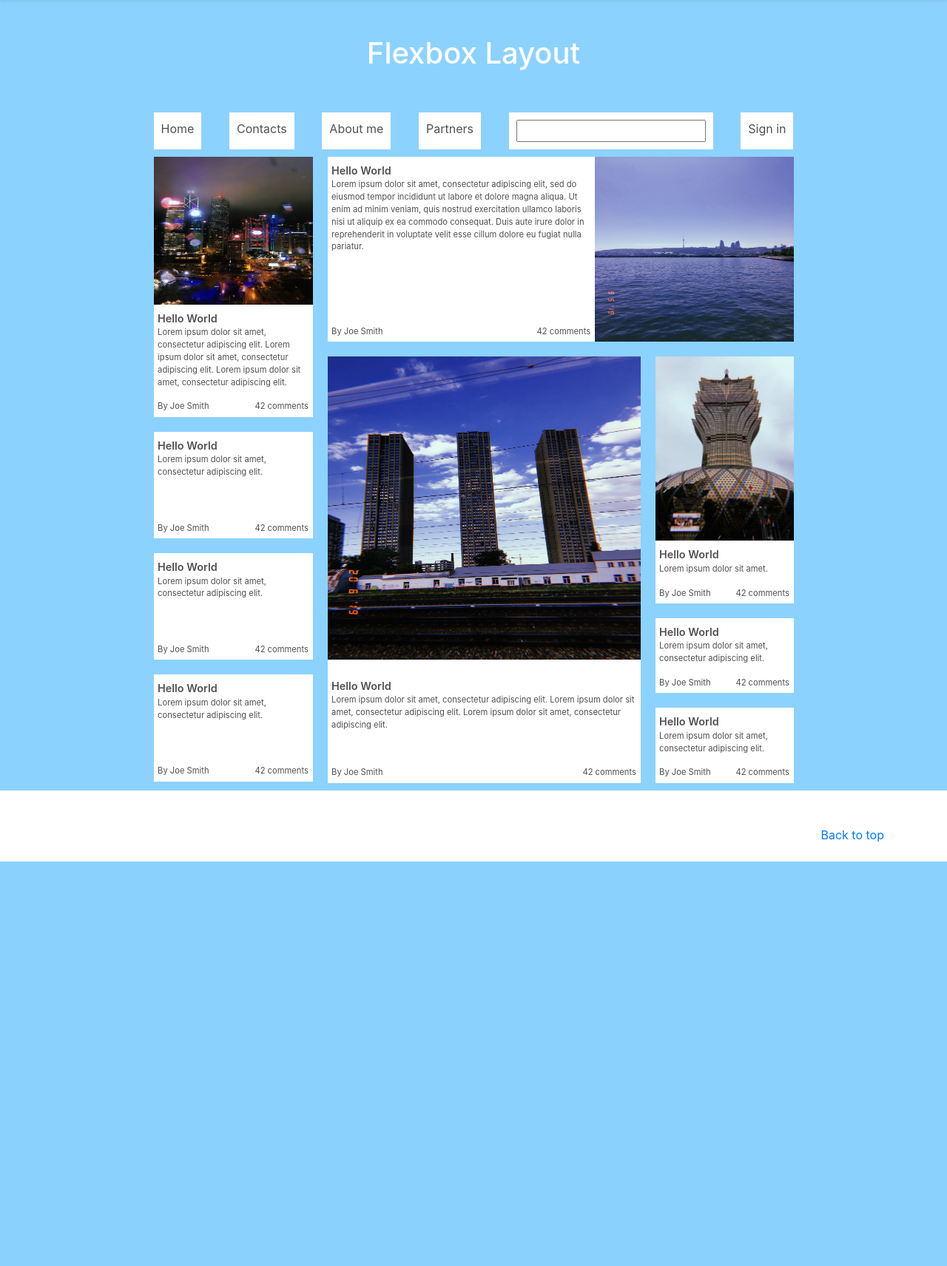
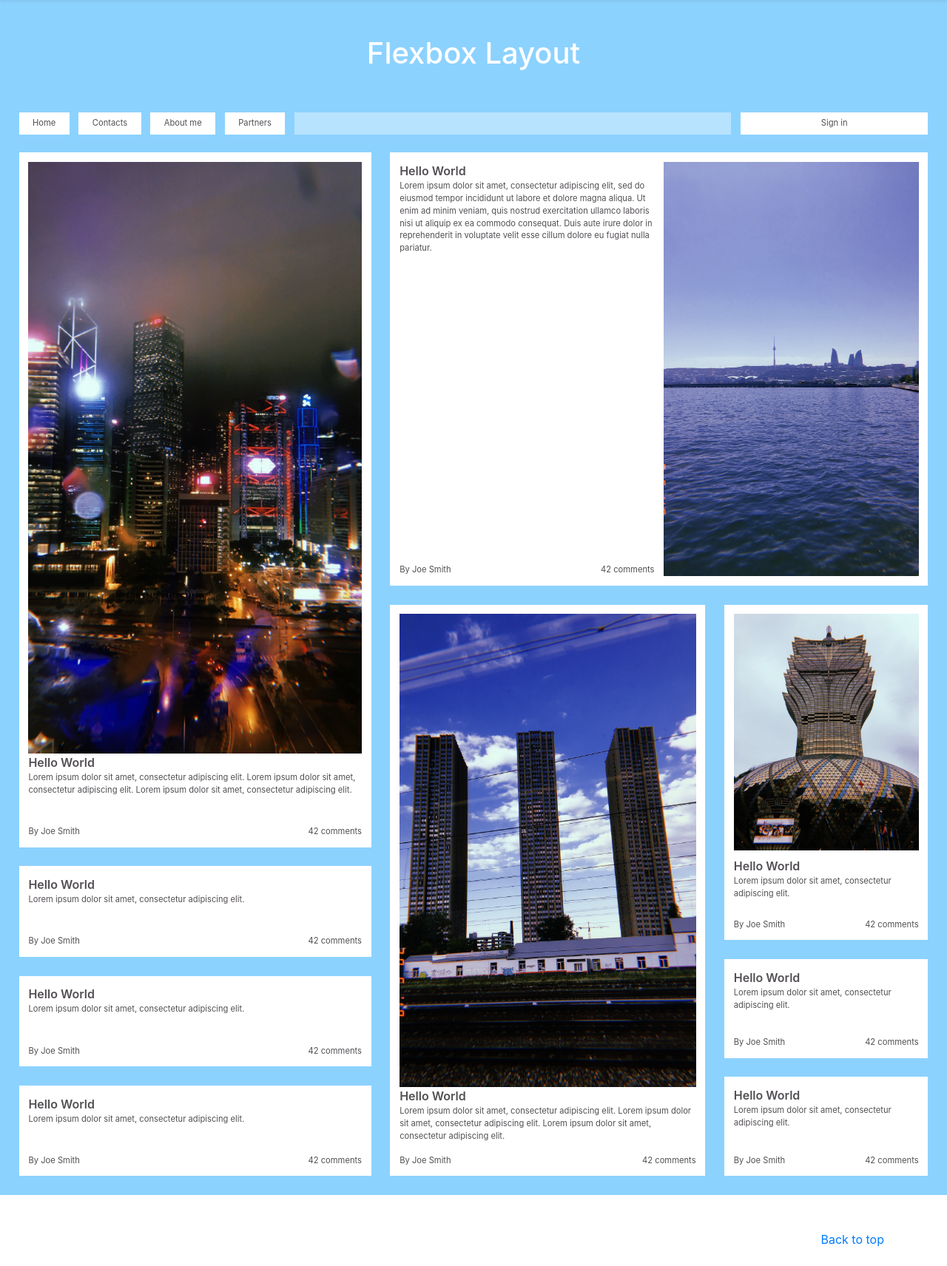
Before and after one commit to hugguh/test_digdes, a Python web app: template src/templates/flexboxLayout.html in a window 1280 px wide. Shown: the part 72-1784 px from the top of the page at 74% size. Before the commit the page ends 1237 px from the top, so only its background shows below. Run offline with Jinja, Linux system fonts and the light colour scheme; the template is opened without the code that fills it, so the values that code supplies are empty; some libraries are stand-ins or nearby versions.

Commit message:
Task 2 Done

```diff
--- a/src/static/css/flexboxlayout.css
+++ b/src/static/css/flexboxlayout.css
@@ -1,349 +1,313 @@
 
-.container .task3{
+.container_flex {
     display: flex;
+    flex-flow: row wrap;
+    height: auto;
     color: #534f54;
     font-size: 0.7rem;
-    padding: 0;
+    padding: 0 1vw 1vw 1vw;
     margin: 0;
-
 }
 
 .navigation {
-    list-style: none;
-
-    display: -webkit-box;
-    display: -moz-box;
-    display: -ms-flexbox;
-    display: -webkit-flex;
-    display: flex;
-
-    -webkit-flex-flow: row wrap;
-    justify-content: flex-end;
+    color: #534f54;
+    font-size: 0.7rem;
+    padding: 0 1.5vw 1.5vh 1.5vw;
+    margin: 0;
 }
 
-.navigation li {
-    background-color: #ffffff;
+.navigation .nav_item:hover {
+    background: #909090;
+    cursor: pointer;
 }
 
-.navigation a {
-    text-decoration: none;
-    display: block;
-    align-content: center;
-    color: #534f54;
+.card_img {
+    max-width: 100%;
 }
 
-.navigation li:hover {
-    background: #909090;
-}
-
-.cardPicTop, .sidePic {
-    margin: 10px;
-    background-color: white;
-}
-
-.cardLocal {
-    padding: 0.7em 0.5em 0.5em 0.5em;
-    margin: 10px;
-    background-color: white;
-}
-
-.cardLocalImg {
-    padding: 0.7em 0.5em 0.5em 0.5em;
-    background-color: white;
+.card_local {
+    background: #ffffff;
     display: flex;
-    flex-direction: column;
+    flex-flow: column;
     justify-content: space-between;
 }
 
-.cardLocalImgSecFrsrImg {
-    padding: 0.7em 0.5em 0.5em 0.5em;
-    background-color: white;
+.card_footer {
     display: flex;
-    flex-direction: column;
+    flex-flow: row;
     justify-content: space-between;
 }
 
-.imgAdaptiveTop {
-    display: block;
-    width: 100%;
-    height: auto;
-    max-height: 100%;
-    }
-
-.cardFooter {
-    display: flex;
-    justify-content: space-between;
+.card_head {
+    font-size: 1rem;
+    font-weight: 600;
+    margin-bottom: 1vh;
 }
 
+.first_photo{
+    background: no-repeat center/50% url("http://188.226.188.212/static/img/1.jpg");
+    background-size: cover;
+    height: 100vh;
+}
 
-@media all and (min-width: 1001px) {
+.second_photo {
+    background: no-repeat center/50% url("http://188.226.188.212/static/img/2.jpg");
+    background-size: cover;
+    height: 70vh;
+}
+
+.third_photo {
+    background: no-repeat center/50% url("http://188.226.188.212/static/img/3.jpg");
+    background-size: cover;
+    height: 80vh;
+}
+
+.fours_photo {
+    background: no-repeat center/50% url("http://188.226.188.212/static/img/4.jpg");
+    background-size: cover;
+    height: 40vh;
+}
+
+@media all and (min-width: 1000px) {
     main {
         background-color: #8cd2ff;
-        color: white;
-    }
-
-    .container {
-        width: 1000px;
-        justify-content: center;
-    }
-
-    .navDiv {
-        display: flex;
-        justify-content: space-around;
+        color: #909090;
     }
 
     .navigation {
         display: flex;
-        justify-content: space-between;
-        width: 865px;
-        height: auto;
-        max-height: 100%;
-        padding: 0;
-        margin: 0;
+        flex-flow: row;
     }
 
-    .navigation li {
-        padding: 10px;
+    .first_nav_col {
+        display: flex;
+        flex-flow: row;
+        justify-content: stretch;
+        flex: 1 1 30%;
     }
 
-    .firstCol {
+    .second_nav_col {
+        display: flex;
+        flex-flow: row;
+        justify-content: stretch;
+        flex: 1 1 70%;
+    }
+
+    .second_nav_col .nav_item{
+        flex: 1 1 30%;
+    }
+
+    .nav_item {
+        display: flex;
+        justify-content: center;
+        align-items: center;
+        background: #ffffff;
+        flex: 1 auto;
+        margin: 0 0.5vw 0 0.5vw;
+        padding: 0.5vw;
+    }
+
+    .nav_input {
+        display: flex;
+        justify-content: center;
+        align-items: center;
+        background: #ffffff5f;
+        margin: 0 0.5vw 0 0.5vw;
+        flex: 1 1 70%;
+    }
+
+    .input {
+        display: flex;
+        justify-content: center;
+        align-items: center;
+        background: #ffffff00;
+        flex: 1 1 70%;
+        height: 100%;
+        border: 0px;
+    }
+
+    .small_column {
+        flex: 2 1 40%;
         display: flex;
         flex-direction: column;
-        width: 235px;
-        align-items: center;
     }
 
-    .cardFirstCol {
-        height: 144.3px;
+    .big_column {
+        flex: 1 1 60%;
         display: flex;
         flex-direction: column;
-        justify-content: space-between;
     }
 
-    .secondCol {
-        display: flex;
-        flex-direction: column;
-        width: 650px;
+    .card_local {
+        flex: 1 auto;
+        padding: 1vw;
+        margin: 1vw;
     }
 
-    .sidePic {
+    .side_img_card {
         display: flex;
-        margin: 10px;
-        width: auto;
-        height: 250px;
+        flex-flow: row-reverse;
     }
 
-    .secFirstCol {
-        display: flex;
-        flex-direction: column;
-        width: 470px;
-        justify-content: space-between;
+    .side_img, .side_text {
+        flex: 1 1;
     }
 
-    .secSecCol {
+    .side_text {
         display: flex;
-        flex-direction: column;
-        width: 230px;
+        flex-flow: column;
+        justify-content: space-between;
+        margin-right: 1vw;
     }
 
-    .topPicPostFrst {
-        height: 200px;
-    }
-
-    .imgAdaptiveRight {
-        width: 100%;
-        height: 100%;
-    }
-
-    .sidePicPostScnd {
-        display: inline-block;
-        width: 100%;
-        height: auto;
-        max-height: 100%;
-    }
-
-    .cardLocalImgSecFrsrImg {
-        height: 150px;
-    }
-
-    .topPicPostSecSec {
-        height: 410px;
-    }
-
-    .textLeft {
-        display: inline-block;
-        width: 350px;
-    }
-
-    .head {
-        font-size: 0.9rem;
-        font-weight: 600;
-        padding: 10px 0 10px 0;
-    }
 }
 
-@media (min-width: 801px) and (max-width: 1000px) {
+@media (min-width: 600px) and (max-width: 1000px) {
     main {
         background-color: #c68a81;
-        color: white;
-    }
-
-    .container {
-        width: 800px;
-    }
-
-    .navDiv {
-        display: flex;
-        justify-content: space-around;
+        color: #909090;
     }
 
     .navigation {
         display: flex;
-        justify-content: space-between;
-        width: 670px;
-        height: auto;
-        max-height: 100%;
-        padding: 0;
-        margin: 0;
+        flex-flow: row;
     }
 
-    .navigation li {
-        padding: 10px;
+    .first_nav_col {
+        display: flex;
+        flex-flow: row;
+        justify-content: stretch;
+        flex: 1 1 45%;
     }
 
-    .firstCol, .secondCol {
+    .second_nav_col {
+        display: flex;
+        flex-flow: row;
+        justify-content: stretch;
+        flex: 1 1 55%;
+    }
+
+    .second_nav_col .nav_item{
+        flex: 1 1 30%;
+    }
+
+    .nav_item {
+        display: flex;
+        justify-content: center;
+        align-items: center;
+        background: #ffffff;
+        flex: 1 auto;
+        margin: 0 0.5vw 0 0.5vw;
+        padding: 0.5vw;
+    }
+
+    .nav_input {
+        display: flex;
+        justify-content: center;
+        align-items: center;
+        background: #ffffff5f;
+        margin: 0 0.5vw 0 0.5vw;
+        flex: 1 1 70%;
+    }
+
+    .input {
+        display: flex;
+        justify-content: center;
+        align-items: center;
+        background: #c68a8100;
+        flex: 1 1 70%;
+        height: 100%;
+        border: 0px;
+    }
+
+    .small_column, .big_column {
+        flex: 1 1 50%;
         display: flex;
         flex-direction: column;
-        width: 345px;
     }
 
-    .cardFirstCol {
-        height: 192.7px;
-        display: flex;
-        flex-direction: column;
-        justify-content: space-between;
+    .card_local {
+        flex: 1 auto;
+        padding: 1vw;
+        margin: 1vw;
     }
 
-    .secFirstCol {
-        display: flex;
-        flex-direction: column;
-        width: 155px;
-        justify-content: space-between;
+    .third_photo, .fours_photo {
+        height: 40vh;
     }
 
-    .secSecCol {
-        display: flex;
-        flex-direction: column;
-        width: 175px;
+    .p-0 {
+        padding: 0;
+    }
+}
+
+@media all and (max-width: 600px) {
+    main {
+        background-color: #b4b384;
+        color: #909090;
     }
 
-    .topPicPostFrst {
-        height: auto;
+    .navigation {
+        display: flex;
+        flex-flow: column-reverse;
+        justify-content: center;
     }
 
-    .sidePic {
+    .first_nav_col {
         display: flex;
-        flex-flow: column-reverse;
-        margin: 10px;
-        width: auto;
-        height: 547.75px;
+        flex-flow: column;
+        justify-content: stretch;
+        flex: 1 1 auto;
     }
 
-    .sidePicPostScnd {
+    .second_nav_col {
         display: flex;
-        flex-flow: column-reverse;
-        width: 100%;
-        height: auto;
-        max-height: 100%;
+        flex-flow: column;
+        justify-content: stretch;
+        flex: 1 1 auto;
+        padding-bottom: 0.5vh;
     }
 
-    .imgAdaptiveRight {
-        height: 385px;
+    .nav_item {
+        display: flex;
+        justify-content: center;
+        align-items: center;
+        background: #ffffff;
+        flex: 1 auto;
+        margin: 0 0.5vw 0 0.5vw;
+        padding: 0.5vw;
+        border-bottom: 0.1vh solid #909090;
     }
 
-    .cardLocalImgSecFrsrImg {
+    .nav_input, .input {
+        display: none;
+    }
+
+    .small_column {
+        display: flex;
+        flex-flow: column;
+        align-items: center;
+        flex: 1 1 100%;
         height: 100%;
     }
 
-    .head {
-        font-size: 0.9rem;
-        font-weight: 600;
-        padding: 10px 0 10px 0;
+    .big_column {
+        display: flex;
+        flex-flow: column;
+        align-items: center;
+        flex: 1 1 100%;
+        height: 100%;
+        max-width: 100%;
+    }
+
+    .card_local {
+        width: 96vw;
+        padding: 1vw;
+        margin: 1vw;
+    }
+
+    .first_photo, .second_photo,
+    .third_photo, .fours_photo {
+        height: 40vh;
     }
 }
-
-@media all and (max-width: 800px) {
-    main {
-        background-color: #b4b384;
-        color: white;
-    }
-
-    .container {
-        width: 750px;
-        -webkit-flex-flow: column wrap;
-        flex-flow: column wrap;
-        display: flex;
-        flex-direction: column;
-        align-items: center;
-    }
-
-    .navDiv {
-        padding: 10px;
-    }
-
-    .navigation {
-        -webkit-flex-flow: column-reverse wrap;
-        flex-flow: column-reverse wrap;
-        padding: 0;
-    }
-
-    .navigation a {
-        text-align: center;
-        padding: 10px;
-        border-top: 1px solid rgba(255,255,255,0.3);
-        border-bottom: 1px solid rgba(0,0,0,0.1);
-    }
-
-    .navigation li:last-of-type a {
-        border-bottom: none;
-    }
-
-    .inputArea {
-        display: none;
-    }
-
-    .firstCol, .secondCol {
-        display: flex;
-        flex-direction: column;
-        width: 350px;
-    }
-
-    .topPicPostFrst, .imgAdaptiveRight {
-        display: block;
-        width: 100%;
-        height: auto;
-        max-height: 100%;
-    }
-
-    .sidePic {
-        display: flex;
-        flex-flow: column-reverse;
-        margin: 10px;
-        width: auto;
-    }
-
-    .sidePicPostScnd {
-        display: flex;
-        flex-flow: column-reverse;
-        width: 100%;
-        height: auto;
-        max-height: 100%;
-    }
-
-    .head {
-        font-size: 0.9rem;
-        font-weight: 600;
-        padding: 10px 0 10px 0;
-    }
-
-}
--- a/src/templates/flexboxLayout.html
+++ b/src/templates/flexboxLayout.html
@@ -8,132 +8,132 @@
 {% endblock %}
 
 {% block content %}
-    <section class="py-5 text-center container about_user">
+    <section class="py-5 text-center container text-white">
         <h1>Flexbox Layout</h1>
     </section>
-
-    <div class="container task3">
-        <div class="navDiv">
-            <ul class="navigation">
-                <li><a href="#">Home</a></li>
-                <li><a href="#">Contacts</a></li>
-                <li><a href="#">About me</a></li>
-                <li><a href="#">Partners</a></li>
-                <li class="inputArea"><input></li>
-                <li><a href="#">Sign in</a></li>
-            </ul>
+    <nav class="navigation">
+        <div class="first_nav_col">
+            <div class="nav_item">Home</div>
+            <div class="nav_item">Contacts</div>
+            <div class="nav_item">About me</div>
+            <div class="nav_item">Partners</div>
         </div>
-        <div class="container task3">
-            <div class="firstCol">
-                <div class="cardPicTop">
-                    <div class="topPicPostFrst">
-                        <img src="/static/img/1.jpg" class="imgAdaptiveTop" alt="first photo">
+        <div class="second_nav_col">
+            <div class="nav_input"><input class="input"></div>
+            <div class="nav_item">Sign in</div>
         </div>
-                    <div class="cardLocalImg">
-                        <div class="header"><a class="head">Hello World</a>
+    </nav>
+    <div class="container_flex">
+        <section class="small_column">
+            <article class="card_local">
+                <div>
+                    <div class="card_img">
+                        <div class="first_photo img_top" alt="first_photo"></div>
+                    </div>
+                    <div class="card_header"><a class="card_head">Hello World</a>
                         <p>Lorem ipsum dolor sit amet, consectetur adipiscing elit.
                             Lorem ipsum dolor sit amet, consectetur adipiscing elit.
-                                Lorem ipsum dolor sit amet, consectetur adipiscing elit.</p></div>
-                        <div class="cardFooter">
+                            Lorem ipsum dolor sit amet, consectetur adipiscing elit.</p>
+                    </div>
+                </div>
+                <div class="card_footer">
+                    <div><a>By Joe Smith</a></div>
+                    <div><a>42 comments</a></div>
+                </div>
+            </article>
+            <article class="card_local card_desc">
+                <div class="card_header"><a class="card_head">Hello World</a>
+                    <p>Lorem ipsum dolor sit amet, consectetur adipiscing elit.</p></div>
+                <div class="card_footer">
+                    <a>By Joe Smith</a>
+                    <a>42 comments</a>
+                </div>
+            </article>
+            <article class="card_local card_desc">
+                <div class="card_header"><a class="card_head">Hello World</a>
+                    <p>Lorem ipsum dolor sit amet, consectetur adipiscing elit.</p></div>
+                <div class="card_footer">
+                    <a>By Joe Smith</a>
+                    <a>42 comments</a>
+                </div>
+            </article>
+            <article class="card_local card_desc">
+                <div class="card_header"><a class="card_head">Hello World</a>
+                    <p>Lorem ipsum dolor sit amet, consectetur adipiscing elit.</p></div>
+                <div class="card_footer">
+                    <a>By Joe Smith</a>
+                    <a>42 comments</a>
+                </div>
+            </article>
+        </section>
+        <section class="big_column">
+            <article class="card_local side_img_card">
+                <div class="card_img side_img">
+                    <div class="second_photo img_right"></div>
+                </div>
+                <div class="card_desc side_text">
+                    <div class="card_header"><a class="card_head">Hello World</a>
+                        <p>Lorem ipsum dolor sit amet, consectetur adipiscing elit,
+                            sed do eiusmod tempor incididunt ut labore et dolore magna aliqua.
+                            Ut enim ad minim veniam, quis nostrud exercitation ullamco laboris
+                            nisi ut aliquip ex ea commodo consequat.
+                            Duis aute irure dolor in reprehenderit in voluptate velit esse
+                            cillum dolore eu fugiat nulla pariatur.</p></div>
+                    <div class="card_footer">
                         <div><a>By Joe Smith</a></div>
                         <div><a>42 comments</a></div>
                     </div>
                 </div>
+            </article>
+            <div class="container_flex p-0">
+                <section class="big_column p-0">
+                    <article class="card_local">
+                        <div>
+                            <div class="card_img">
+                                <div class="third_photo img_top" alt="third_photo"></div>
                             </div>
-                <div class="cardLocal cardFirstCol">
-                    <div class="header"><a class="head">Hello World</a>
+                            <div class="card_header"><a class="card_head">Hello World</a>
+                                <p>Lorem ipsum dolor sit amet, consectetur adipiscing elit.
+                                    Lorem ipsum dolor sit amet, consectetur adipiscing elit.
+                                    Lorem ipsum dolor sit amet, consectetur adipiscing elit.</p>
+                            </div>
+                        </div>
+                        <div class="card_footer">
+                            <div><a>By Joe Smith</a></div>
+                            <div><a>42 comments</a></div>
+                        </div>
+                    </article>
+                </section>
+                <section class="small_column p-0">
+                    <article class="card_local card_desc">
+                        <div class="card_img">
+                            <div class="fours_photo img_top" alt="fours_photo"></div>
+                        </div>
+                        <div class="card_header"><a class="card_head">Hello World</a>
                             <p>Lorem ipsum dolor sit amet, consectetur adipiscing elit.</p></div>
-                    <div class="cardFooter">
+                        <div class="card_footer">
                             <a>By Joe Smith</a>
                             <a>42 comments</a>
                         </div>
-                </div>
-                <div class="cardLocal cardFirstCol">
-                    <div class="header"><a class="head">Hello World</a>
+                    </article>
+                    <article class="card_local card_desc">
+                        <div class="card_header"><a class="card_head">Hello World</a>
                             <p>Lorem ipsum dolor sit amet, consectetur adipiscing elit.</p></div>
-                    <div class="cardFooter">
+                        <div class="card_footer">
                             <a>By Joe Smith</a>
                             <a>42 comments</a>
                         </div>
-                </div>
-                <div class="cardLocal cardFirstCol">
-                    <div class="header"><a class="head">Hello World</a>
+                    </article>
+                    <article class="card_local card_desc">
+                        <div class="card_header"><a class="card_head">Hello World</a>
                             <p>Lorem ipsum dolor sit amet, consectetur adipiscing elit.</p></div>
-                    <div class="cardFooter">
+                        <div class="card_footer">
                             <a>By Joe Smith</a>
                             <a>42 comments</a>
                         </div>
+                    </article>
+                </section>
             </div>
-            </div>
-            <div class="secondCol">
-                <div class="sidePic">
-                    <div class="cardLocalImg">
-                        <div class="header"><a class="head">Hello World</a>
-                            <p class="textLeft">Lorem ipsum dolor sit amet, consectetur adipiscing elit,
-                                sed do eiusmod tempor incididunt ut labore et dolore magna aliqua.
-                                Ut enim ad minim veniam,
-                                quis nostrud exercitation ullamco laboris nisi ut aliquip ex ea commodo consequat.
-                                Duis aute irure dolor in reprehenderit in voluptate velit esse cillum dolore eu fugiat
-                                nulla pariatur.</p></div>
-                        <div class="cardFooter">
-                            <a>By Joe Smith</a>
-                            <a>42 comments</a>
-                        </div>
-                    </div>
-                    <div class="sidePicPostScnd">
-                        <img src="/static/img/2.jpg" class="imgAdaptiveRight" alt="second photo">
-                    </div>
-                </div>
-                <div class="container task3">
-
-                    <div class="secFirstCol cardPicTop">
-                        <div class="topPicPostSecSec">
-                            <img src="/static/img/3.jpg" class="imgAdaptiveTop" alt="third photo">
-                        </div>
-                        <div class="cardLocalImgSecFrsrImg">
-                            <div class="header"><a class="head">Hello World</a>
-                                <p>Lorem ipsum dolor sit amet, consectetur adipiscing elit.
-                                    Lorem ipsum dolor sit amet, consectetur adipiscing elit.
-                                    Lorem ipsum dolor sit amet, consectetur adipiscing elit.</p></div>
-                            <div class="cardFooter">
-                                <a>By Joe Smith</a>
-                                <a>42 comments</a>
-                            </div>
-                        </div>
-                    </div>
-                    <div class="secSecCol">
-                        <div class="cardPicTop">
-                            <div class="topPicPost">
-                                <img src="/static/img/4.jpg" class="imgAdaptiveTop" alt="fours photo">
-                            </div>
-                            <div class="cardLocalImg">
-                                <div class="header"><a class="head">Hello World</a>
-                                    <p>Lorem ipsum dolor sit amet.</p></div>
-                                <div class="cardFooter">
-                                    <a>By Joe Smith</a>
-                                    <a>42 comments</a>
-                                </div>
-                            </div>
-                        </div>
-                        <div class="cardLocal">
-                            <div class="header"><a class="head">Hello World</a>
-                                <p>Lorem ipsum dolor sit amet, consectetur adipiscing elit.</p></div>
-                            <div class="cardFooter">
-                                <a>By Joe Smith</a>
-                                <a>42 comments</a>
-                            </div>
-                        </div>
-                        <div class="cardLocal">
-                            <div class="header"><a class="head">Hello World</a>
-                                <p>Lorem ipsum dolor sit amet, consectetur adipiscing elit.</p></div>
-                            <div class="cardFooter">
-                                <a>By Joe Smith</a>
-                                <a>42 comments</a>
-                            </div>
-                        </div>
-                    </div>
-                </div>
-            </div>
-        </div>
+        </section>
     </div>
 {% endblock %}
```
Lines whose indentation alone changed are shown as unchanged.
